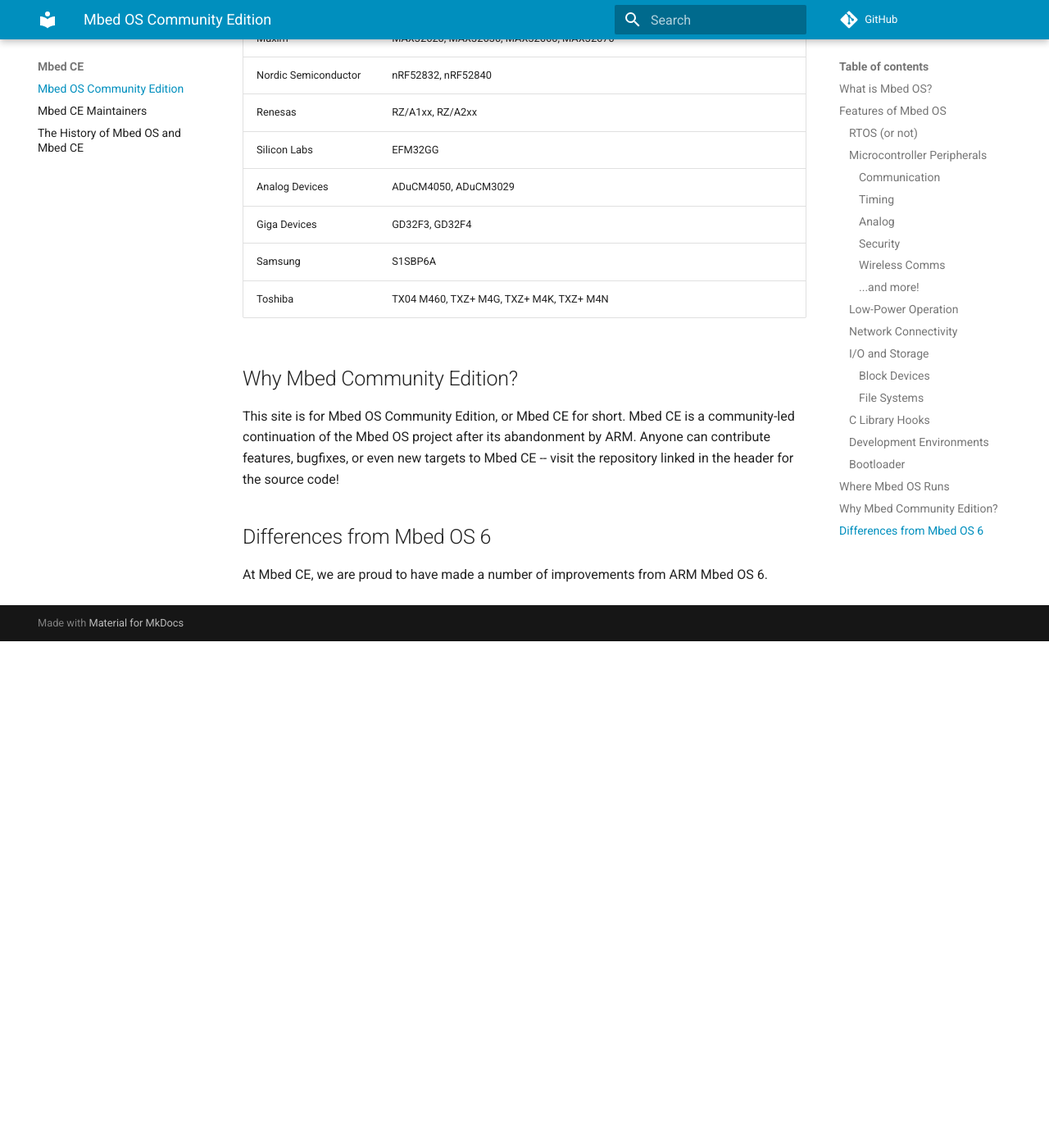
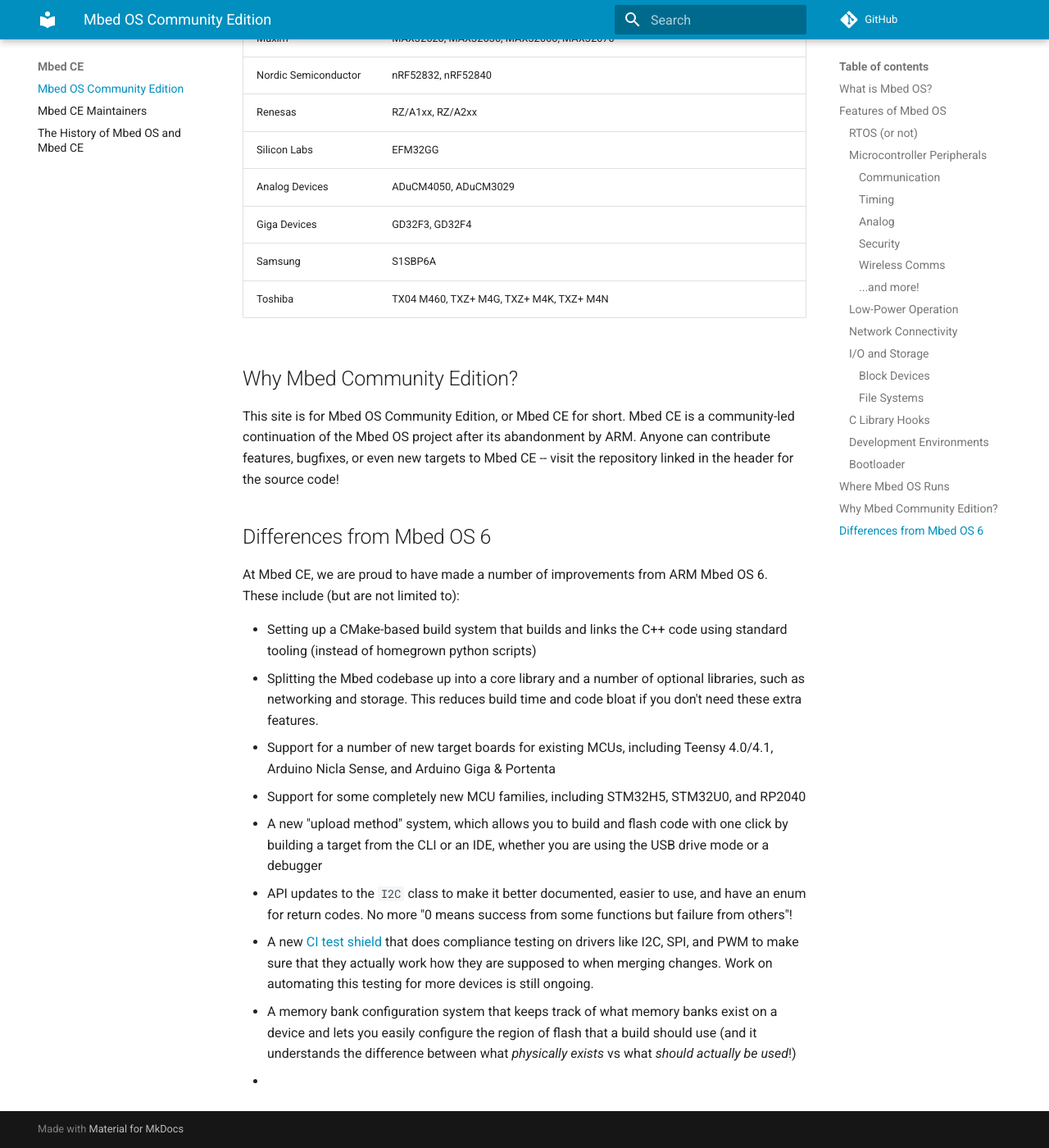
Before and after one commit to mbed-ce/mbed-ce-dot-dev, an MkDocs documentation site: the page built from docs/index.md, in a window 1280 px wide and 1400 px high, scrolled down 5090 px. Shown: the whole window at 82% size. Built offline with MkDocs 1.6.1 and Material for MkDocs 9.7.7, drawn with Linux system fonts in a browser that asks for light colours; comment, search, counter and statistics services are not loaded; before the commit the page ends 5872 px from its top, so only the background shows below that; some of the changed text lies outside the part shown.

Commit message:
Start on differences section

```diff
--- a/docs/index.md
+++ b/docs/index.md
@@ -111,7 +111,7 @@ To make use of block devices, Mbed provides several file system drivers which op
 
 ## Where Mbed OS Runs
 
-Mbed OS runs on a variety of development & evaluation boards with a variety of ARM microcontrollers. Our lineup includes popular hobbyist boards, like the RP2040, Mbed LPC1768, Arduino Giga and Portenta, and FRDM-K64F. It also includes a number of somewhat more obscure vendor boards produced by vendors for evaluation of their MCUs. For the full list of supported boards, see our list [here](https://mbed-ce.github.io/mbed-ce-test-tools/targets/).
+Mbed OS runs on a variety of development & evaluation boards with a number of different types of ARM microcontrollers. Our lineup includes popular hobbyist boards, like the RP2040, Mbed LPC1768, Arduino Giga and Portenta, and FRDM-K64F. It also includes a number of somewhat more obscure vendor boards produced by vendors for evaluation of their MCUs. For the full list of supported boards, see our list [here](https://mbed-ce.github.io/mbed-ce-test-tools/targets/).
 
 Below is the list of supported microcontroller families, by manufacturer. In general, if Mbed OS supports a given MCU family, it can be ported to any specific MCU within that family and a specific board without too much difficulty.
 
@@ -138,4 +138,14 @@ This site is for Mbed OS Community Edition, or Mbed CE for short. Mbed CE is a c
 
 ## Differences from Mbed OS 6
 
-At Mbed CE, we are proud to have made a number of improvements from ARM Mbed OS 6.
+At Mbed CE, we are proud to have made a number of improvements from ARM Mbed OS 6. These include (but are not limited to):
+
+- Setting up a CMake-based build system that builds and links the C++ code using standard tooling (instead of homegrown python scripts)
+- Splitting the Mbed codebase up into a core library and a number of optional libraries, such as networking and storage. This reduces build time and code bloat if you don't need these extra features.
+- Support for a number of new target boards for existing MCUs, including Teensy 4.0/4.1, Arduino Nicla Sense, and Arduino Giga & Portenta
+- Support for some completely new MCU families, including STM32H5, STM32U0, and RP2040
+- A new "upload method" system, which allows you to build and flash code with one click by building a target from the CLI or an IDE, whether you are using the USB drive mode or a debugger
+- API updates to the `I2C` class to make it better documented, easier to use, and have an enum for return codes. No more "0 means success from some functions but failure from others"!
+- A new [CI test shield](https://github.com/mbed-ce/mbed-ce-ci-shield-v2) that does compliance testing on drivers like I2C, SPI, and PWM to make sure that they actually work how they are supposed to when merging changes. Work on automating this testing for more devices is still ongoing.
+- A memory bank configuration system that keeps track of what memory banks exist on a device and lets you easily configure the region of flash that a build should use (and it understands the difference between what _physically exists_ vs what _should actually be used_!)
+-
```
